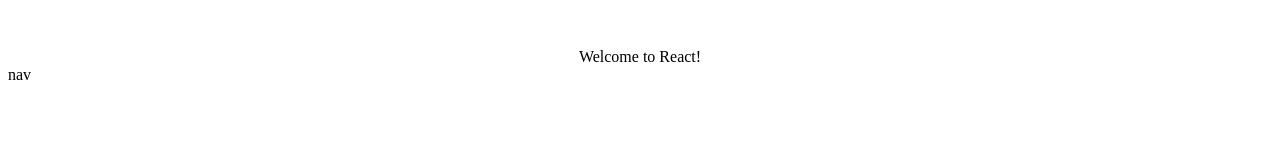
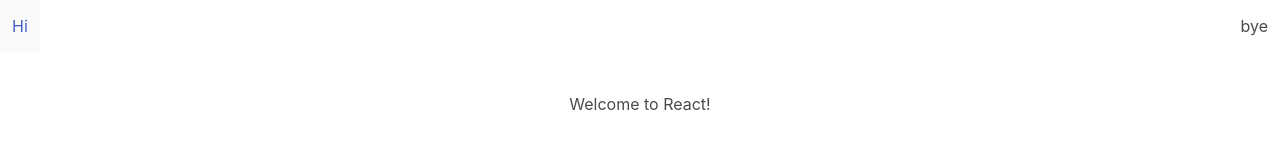
Before and after one commit to jhallman5/fit, a React app: page / in a window 1280 px wide. Built offline with nearby package versions, Linux system fonts and the light colour scheme.

Commit message:
Adds bulma

```diff
--- a/index.html
+++ b/index.html
@@ -1,2 +1,4 @@
+<link rel="stylesheet" href="https://cdnjs.cloudflare.com/ajax/libs/bulma/0.5.1/css/bulma.css">
+<link rel="stylesheet" href="https://maxcdn.bootstrapcdn.com/font-awesome/4.7.0/css/font-awesome.min.css">
 <div id="app"></div>
 <script src="./bundle.js"></script>
--- a/package.json
+++ b/package.json
@@ -21,6 +21,7 @@
   "dependencies": {
     "babel-preset-es2015": "^6.24.1",
     "babel-runtime": "^6.26.0",
+    "bulma": "^0.5.1",
     "react": "^15.6.1",
     "react-dom": "^15.6.1",
     "react-redux": "^5.0.6",
@@ -35,6 +36,7 @@
     "babel-preset-react": "^6.24.1",
     "babel-preset-stage-1": "^6.24.1",
     "jslint": "^0.11.0",
+    "style-loader": "^0.18.2",
     "webpack": "^3.5.5",
     "webpack-dev-server": "^2.7.1"
   }
--- a/src/views/components/index.js
+++ b/src/views/components/index.js
@@ -16,10 +16,10 @@
   render() {
     return (
       <div>
+        <Nav />
         <div style={styles.app}>
           Welcome to React!
         </div>
-        <Nav></Nav>
       </div>
     )
   }
--- a/src/views/components/nav.js
+++ b/src/views/components/nav.js
@@ -11,7 +11,20 @@
   render() {
      console.log("=-=-=-", this.props )
     return (
-      <div> nav </div>
+      <nav className="navbar">
+        <div className="navbar-menu">
+          <div className="navbar-start">
+            <a className="navbar-item">
+              Hi
+            </a>
+          </div>
+          <div className="navbar-end">
+             <a className="navbar-item">
+              bye
+             </a>
+          </div>
+        </div>
+      </nav>
     )
   }
 }
--- a/webpack.config.js
+++ b/webpack.config.js
@@ -20,7 +20,6 @@
               },
             },
           ],
-
         },
       ],
     },
```
